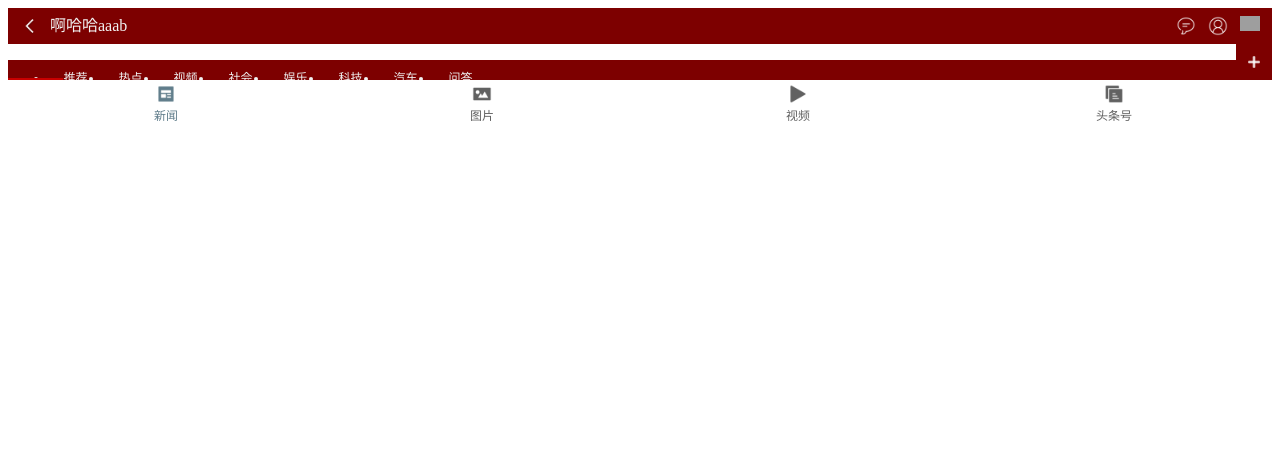
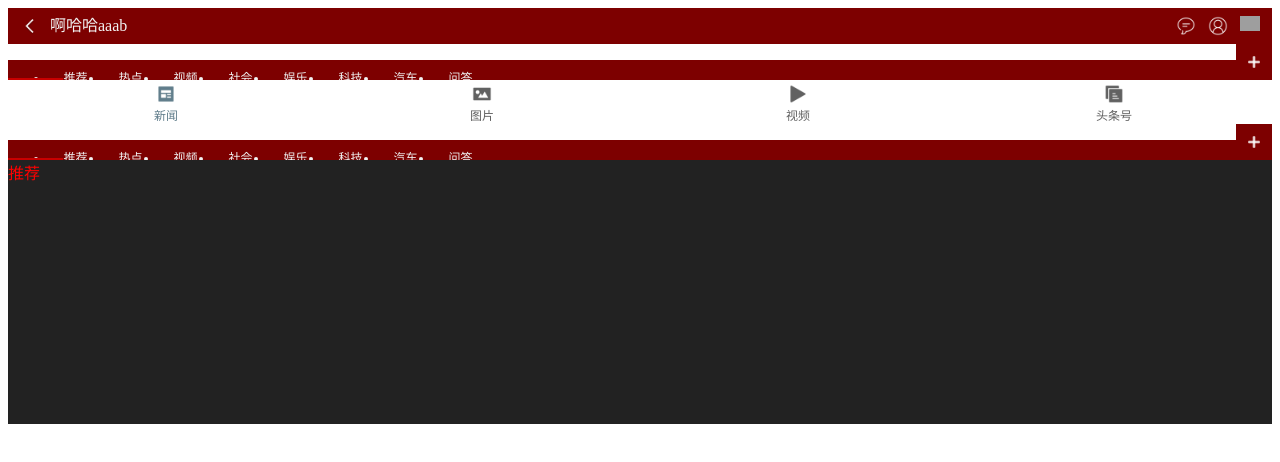
Before and after one commit to Luogjy/toutiaoWebApp, a Vue app: page /#/ in a window 1280 px wide. Shown: the top 462 px of the page. Built offline with nearby package versions, Linux system fonts and the light colour scheme; grey boxes are pictures that could not be loaded; the HTML template or start-up script is replaced by a standard one.

Commit message:
完成一丢丢pageswiper组件的编写

```diff
--- a/src/App.vue
+++ b/src/App.vue
@@ -3,6 +3,7 @@
     <action-bar/>
     <tab/>
     <navigation-bar/>
+    <page-swiper/>
   </div>
 </template>
 
@@ -10,13 +11,11 @@
   import ActionBar from './common/components/action-bar';
   import Tab from './common/components/tab';
   import NavigationBar from './components/navigation-bar';
-  import 'swiper/dist/css/swiper.css';
-  // import {Swiper, SwiperSlide} from 'vue-awesome-swiper';
+  import PageSwiper from './common/components/page-swiper';
 
   export default {
     components: {
-      ActionBar, Tab, NavigationBar
-      // Swiper, SwiperSlide
+      ActionBar, Tab, NavigationBar, PageSwiper
     }
   };
 </script>
--- /dev/null
+++ b/src/common/components/page-swiper.vue
@@ -0,0 +1,124 @@
+<template>
+  <section class="my-wrapper">
+    <tab/>
+    <div ref="mySwiperWrapper" class="my-swiper-wrapper">
+      <swiper :options="swiperOption" ref="mySwiper">
+        <swiper-slide>
+          <div ref="mySlideContent" class="my-slide-content">
+            推荐
+          </div>
+        </swiper-slide>
+        <swiper-slide>
+          <div class="my-slide-content">
+            热点
+          </div>
+        </swiper-slide>
+        <swiper-slide>
+          <div class="my-slide-content">
+            视频
+          </div>
+        </swiper-slide>
+        <swiper-slide>
+          <div class="my-slide-content">
+            社会
+          </div>
+        </swiper-slide>
+        <swiper-slide>
+          <div class="my-slide-content">
+            娱乐
+          </div>
+        </swiper-slide>
+        <swiper-slide>
+          <div class="my-slide-content">
+            科技
+          </div>
+        </swiper-slide>
+        <swiper-slide>
+          <div class="my-slide-content">
+            汽车
+          </div>
+        </swiper-slide>
+        <swiper-slide>
+          <div class="my-slide-content">
+            问答
+          </div>
+        </swiper-slide>
+
+      </swiper>
+    </div>
+  </section>
+</template>
+
+<script>
+  import Tab from './tab';
+  import 'swiper/dist/css/swiper.css'; // vue-awesome-swiper的样式表
+  import {swiper, swiperSlide} from 'vue-awesome-swiper';
+
+  export default {
+    data() {
+      return {
+        mySwiperFull: true,
+        swiperOption: { // vue-awesome-swiper所有参数都写这里，所有的参数同 swiper 官方 api 参数
+          scrollbar: {
+            el: '.swiper-scrollbar'
+          },
+          // autoHeight: true, // wrapper和container会随着当前slide的高度而发生变化
+          watchSlidesProgress: true,
+          on: {
+            progress: function (progress) {
+              console.log(progress);
+            }
+          }
+        }
+      };
+    },
+    computed: {
+      swiper() { // 之前我怎么没想到呢，明明可以这样用计算属性代替$refs这个繁琐的方式获取实例的啊
+        return this.$refs.mySwiper.swiper;
+      },
+      swiperWrapper() {
+        return this.$refs.mySwiperWrapper;
+      },
+      slideContent() {
+        return this.$refs.mySlideContent;
+      }
+    },
+    mounted() {
+      // this.swiper.slideTo(3, 1000, false);
+      this.resetSwiperSlideHeight();
+    },
+    methods: {
+      // 重设swiper-slide标签的宽度
+      resetSwiperSlideHeight() {
+        setTimeout(() => {
+          this.slideContent.style.height = this.swiperWrapper.offsetHeight/* 实际高度 */ + 'px';
+        }, 20);
+      }
+    },
+    components: {
+      Tab, swiper, swiperSlide
+    }
+  };
+</script>
+
+<style scoped lang="scss">
+  @import "../css/color";
+
+  .my-wrapper {
+    display: flex;
+    flex-direction: column;
+    height: 300px;
+    .my-swiper-wrapper {
+      flex-grow: 1;
+      width: 100%;
+      background: #222222;
+      .swiper-slide {
+        width: 100%;
+        .my-slide-content {
+          color: red;
+        }
+      }
+    }
+
+  }
+</style>
--- a/src/common/components/tab.vue
+++ b/src/common/components/tab.vue
@@ -46,7 +46,7 @@
         box-sizing: border-box;
         display: flex;
         flex-direction: row;
-        /*主轴对齐方式为左对齐*/
+        /*主轴对齐方式*/
         justify-content: flex-start;
         height: $tab_height;
         background: $main_color;
--- a/src/common/css/color.scss
+++ b/src/common/css/color.scss
@@ -1,2 +1,3 @@
 $textColor_white: #F2F2F2;
-$main_color:#7d0000;
+$main_color: #7d0000;
+$pageSwiper_bgColor: #F5F5F5;
```
